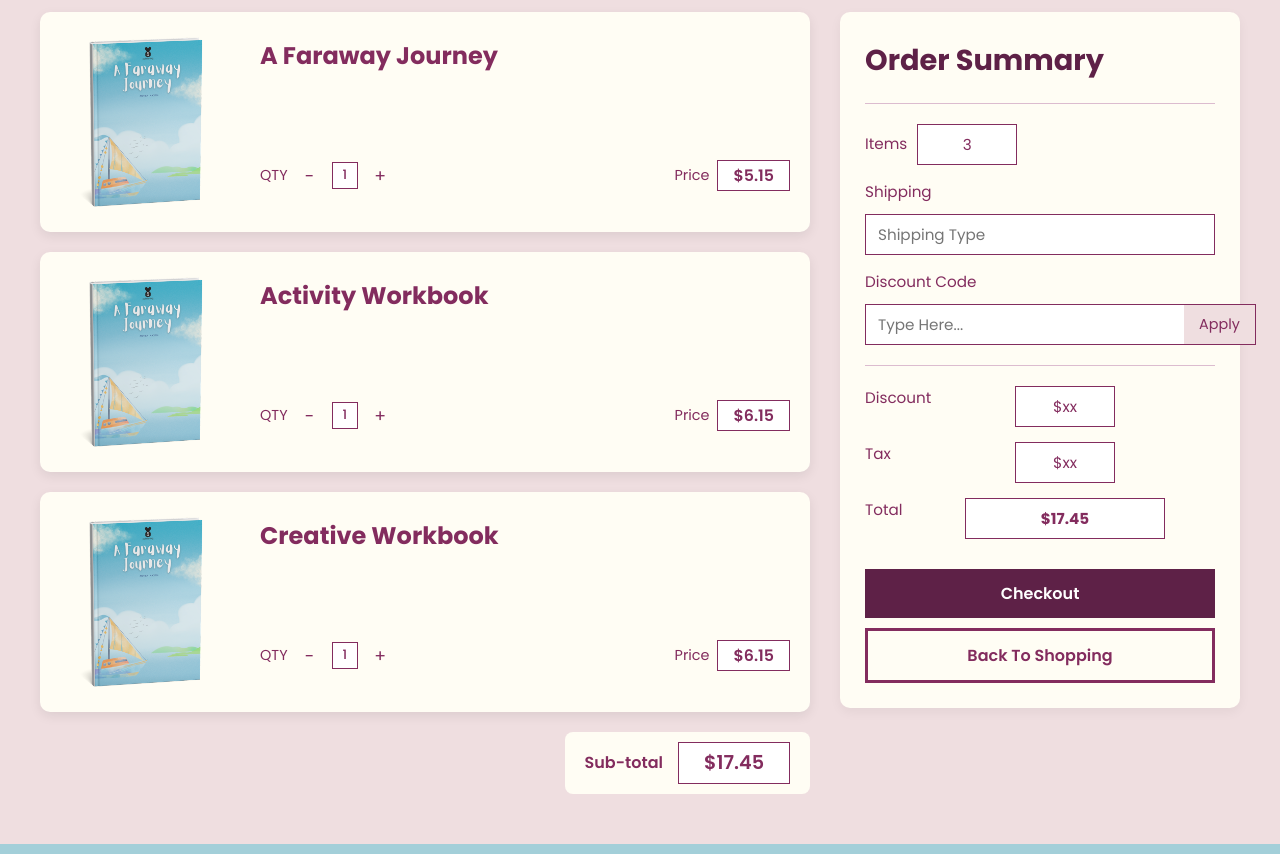
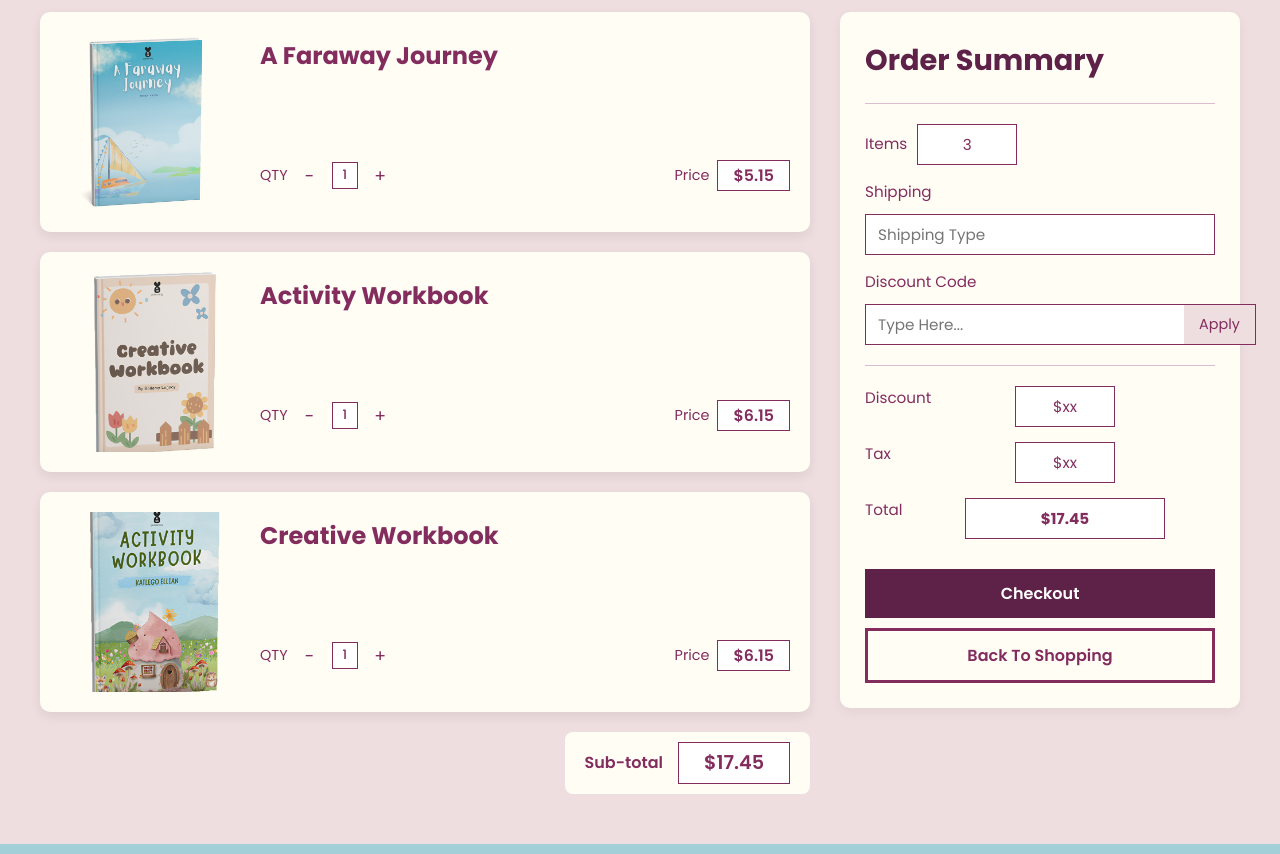
Before and after one commit to adityadwin/AIANA-BOOKS, a plain HTML site: page pages/cart.html in a window 1280 px wide. Shown: the part 190-1044 px from the top of the page. Drawn offline with Linux system fonts and the light colour scheme.

Commit message:
Edit cart book image

```diff
--- a/pages/cart.html
+++ b/pages/cart.html
@@ -67,7 +67,7 @@
 
           <div class="cart-item-card">
             <img
-              src="../assets/images/books/main.png"
+              src="../assets/images/books/creative.png"
               alt="Activity Workbook"
               class="item-image"
             />
@@ -93,7 +93,7 @@
 
           <div class="cart-item-card">
             <img
-              src="../assets/images/books/main.png"
+              src="../assets/images/books/activity.png"
               alt="Creative Workbook"
               class="item-image"
             />
```
